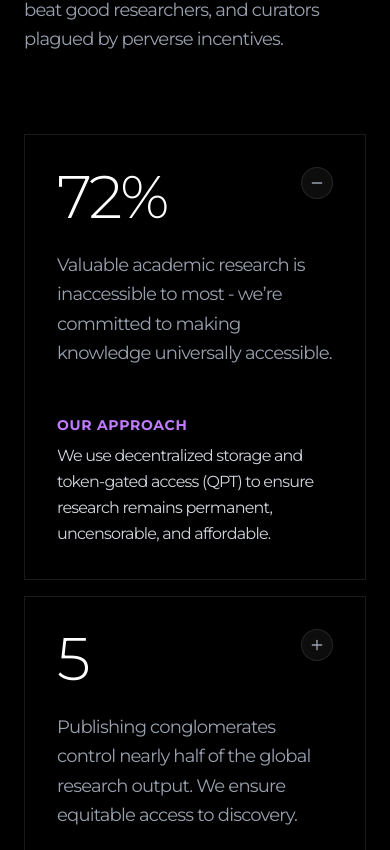
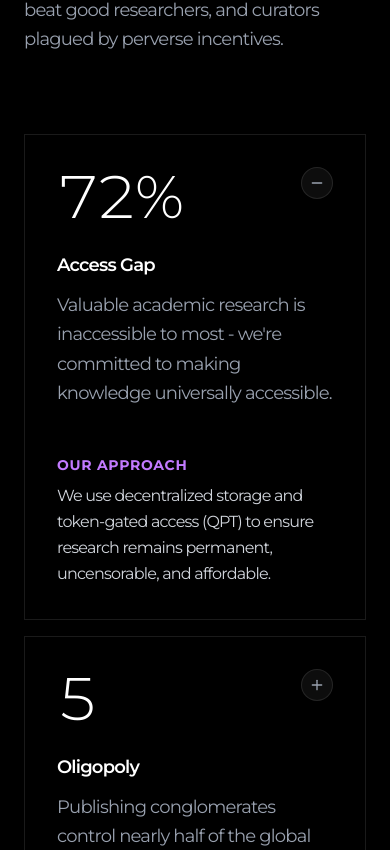
Before and after one commit to openQuanta-organization/openquanta-1, a Next.js app: page / in a window 390 px wide. Shown: the part 1734-2584 px from the top of the page. Built offline with nearby package versions, Linux system fonts and the light colour scheme.

Commit message:
worked on  the works

```diff
--- a/src/app/components/BuildingBlocks.tsx
+++ b/src/app/components/BuildingBlocks.tsx
@@ -1,22 +1,96 @@
 "use client";
 
-import React, { useState } from "react";
+import React, { useState, useRef, useEffect, useCallback } from "react";
 import { motion, AnimatePresence } from "framer-motion";
 import { Plus, Minus } from "lucide-react";
 
+// ─── useCounter Hook ────────────────────────────────────────
+const useCounter = (target, duration = 2800) => {
+  const [count, setCount] = useState(0);
+  const animationRef = useRef(null);
+  const startTimeRef = useRef(null);
+
+  const animate = useCallback(() => {
+    if (!startTimeRef.current) startTimeRef.current = performance.now();
+    const elapsed = performance.now() - startTimeRef.current;
+    const progress = Math.min(elapsed / duration, 1);
+    const eased = 1 - Math.pow(1 - progress, 3);
+    setCount(Math.round(eased * target));
+
+    if (progress < 1) {
+      animationRef.current = requestAnimationFrame(animate);
+    }
+  }, [target, duration]);
+
+  const startAnimation = useCallback(() => {
+    if (animationRef.current) cancelAnimationFrame(animationRef.current);
+    startTimeRef.current = null;
+    setCount(0);
+    animationRef.current = requestAnimationFrame(animate);
+  }, [animate]);
+
+  useEffect(() => {
+    return () => {
+      if (animationRef.current) cancelAnimationFrame(animationRef.current);
+    };
+  }, []);
+
+  return { count, startAnimation };
+};
+
+// ─── Animated Stat Display ──────────────────────────────────
+const AnimatedStat = ({ stat, isVisible }) => {
+  const numericValue = parseInt(stat.replace(/[^0-9]/g, ""), 10);
+  const suffix = stat.replace(/[0-9]/g, "");
+  const { count, startAnimation } = useCounter(numericValue, 2800);
+
+  useEffect(() => {
+    if (isVisible) {
+      startAnimation();
+    }
+  }, [isVisible, startAnimation]);
+
+  return (
+    <h3 className="text-6xl font-light text-white tracking-tighter tabular-nums">
+      {count}{suffix}
+    </h3>
+  );
+};
+
+// ─── Main Component ─────────────────────────────────────────
 const BuildingBlocks = () => {
-    // State to track which card is open.
     const [openIndex, setOpenIndex] = useState<number | null>(0);
+    const [isVisible, setIsVisible] = useState(false);
+    const sectionRef = useRef<HTMLDivElement>(null);
 
     const toggleIndex = (index: number) => {
         setOpenIndex(openIndex === index ? null : index);
     };
 
+    // Intersection observer — restarts counter every time section enters view
+    useEffect(() => {
+        const observer = new IntersectionObserver(
+            ([entry]) => {
+                if (entry.isIntersecting) {
+                    setIsVisible(false);
+                    const timeout = setTimeout(() => setIsVisible(true), 50);
+                    return () => clearTimeout(timeout);
+                } else {
+                    setIsVisible(false);
+                }
+            },
+            { threshold: 0.3 }
+        );
+
+        if (sectionRef.current) observer.observe(sectionRef.current);
+        return () => observer.disconnect();
+    }, []);
+
     const blocks = [
         {
             stat: "72%",
             title: "Access Gap",
-            problem: "Valuable academic research is inaccessible to most - we’re committed to making knowledge universally accessible.",
+            problem: "Valuable academic research is inaccessible to most - we're committed to making knowledge universally accessible.",
             approach: "We use decentralized storage and token-gated access (QPT) to ensure research remains permanent, uncensorable, and affordable."
         },
         {
@@ -72,40 +146,38 @@ const BuildingBlocks = () => {
                 </div>
 
                 {/* Stats Grid */}
-                <div className="grid grid-cols-1 md:grid-cols-3 gap-4">
+                <div ref={sectionRef} className="grid grid-cols-1 md:grid-cols-3 gap-4">
                     {blocks.map((block, index) => {
                         const isOpen = openIndex === index;
                         return (
                             <div
                                 key={index}
                                 className={`
-                  relative p-8 group transition-colors duration-500 border  border-white/10
-                  ${index !== 2 ? '' : ''} // Vertical borders between cards
+                  relative p-8 group transition-all duration-500 border border-white/10
+                  ${index !== 2 ? '' : ''}
                   hover:bg-white/[0.02]
+                  hover:border-purple-500/40
+                  hover:shadow-[0_0_25px_rgba(139,92,246,0.15),inset_0_0_25px_rgba(139,92,246,0.05)]
                 `}
                             >
                                 {/* Top Row: Stat + Toggle */}
                                 <div className="flex justify-between items-start mb-6">
-                                    <h3 className="text-6xl font-light text-white tracking-tighter">
-                                        {block.stat}
-                                    </h3>
-                                    {/* <button
-                                        onClick={() => toggleIndex(index)}
-                                       className="w-10 h-10 rounded-full border border-white/30 bg-white/15 flex items-center justify-center text-gray-100 hover:text-white hover:bg-white/25 transition-all"
-                                    >
-                                        {isOpen ? <Minus size={20} strokeWidth={0.5} /> : <Plus strokeWidth={0.5} size={20} />}
-                                    </button> */}
-                                      <span
+                                    <AnimatedStat stat={block.stat} isVisible={isVisible} />
+                                    <span
                                        onClick={() => toggleIndex(index)}
-                                      className="ml-4 shrink-0 flex items-center justify-center w-8 h-8 rounded-full border border-white/10 bg-white/5 text-gray-400">
+                                      className="ml-4 shrink-0 flex items-center justify-center w-8 h-8 rounded-full border border-white/10 bg-white/5 text-gray-400 cursor-pointer">
                                                   {openIndex === index ? (
                                                     <Minus className="w-4 h-4" />
                                                   ) : (
                                                     <Plus className="w-4 h-4" />
                                                   )}
                                                 </span>
+                                </div>
 
-                                </div>
+                                {/* Title */}
+                                <p className="text-white text-lg font-semibold mb-3">
+                                    {block.title}
+                                </p>
 
                                 {/* Contents */}
                                 <div className="min-h-[140px]">
@@ -114,7 +186,7 @@ const BuildingBlocks = () => {
                                     </p>
                                 </div>
 
-                                {/*Approach Section */}
+                                {/* Approach Section */}
                                 <AnimatePresence>
                                     {isOpen && (
                                         <motion.div
--- a/src/app/components/Faq.tsx
+++ b/src/app/components/Faq.tsx
@@ -3,7 +3,7 @@
 import React, { useState } from "react";
 import { motion, AnimatePresence } from "framer-motion";
 import { Search, CornerDownRight, Plus, Minus } from "lucide-react";
-
+import './style.css'
 const FAQ = () => {
   // State to track which FAQ item is open (null = all closed)
   const [openIndex, setOpenIndex] = useState<number | null>(0);
@@ -69,7 +69,7 @@ const FAQ = () => {
 
           <div className="relative flex items-center w-full bg-[#0A0A0A] border border-white/10 rounded-full px-2 py-2 shadow-2xl">
             {/* Left Icon & Divider */}
-            <div className="flex items-center pl-4 pr-3 gap-3">
+            <div className="flex items-center pl-4 pr-3 gap-3 ">
               <Search className="w-5 h-5 text-gray-500" />
               <div className="h-6 w-px bg-gray-700/50" />
             </div>
@@ -82,7 +82,7 @@ const FAQ = () => {
             />
 
             {/* Right Action Button */}
-            <button className="flex items-center justify-center w-12 h-12 rounded-full bg-gray-300 hover:bg-white transition-colors duration-200 group/btn">
+            <button className="roundbtn flex items-center justify-center w-12 h-12 rounded-full bg-gray-300 hover:bg-white transition-colors duration-200 group/btn">
               <CornerDownRight className="w-5 h-5 text-black transition-transform duration-200 group-hover/btn:-rotate-90" />
             </button>
           </div>
--- a/src/app/components/Features.tsx
+++ b/src/app/components/Features.tsx
@@ -3,6 +3,7 @@
 import React from "react";
 import Image from "next/image";
 import { motion } from "framer-motion";
+import './style.css'
 
 const Features = () => {
   const featureData = [
@@ -129,17 +130,17 @@ const Features = () => {
               whileInView={{ opacity: 1, y: 0 }}
               viewport={{ once: true }}
               transition={{ delay: index * 0.1 }}
-              className="flex flex-col group"
+              className="flex flex-col group "
             >
 
               {/* image container */}
-              <div className="relative w-full bg-[#0A0A0A]/50 backdrop-blur-sm border border-white/5 overflow-hidden mb-8 transition-all duration-300 group-hover:border-white/20 group-hover:shadow-2xl ">
+              <div className=" relative w-full bg-[#0A0A0A]/50 backdrop-blur-sm border border-white/5 overflow-hidden mb-8 transition-all duration-300 group-hover:border-white/20 group-hover:shadow-2xl ">
                 <Image
                   src={feature.imageSrc}
                   alt={feature.title}
                   width={feature.width}
                   height={feature.height}
-                  className="w-full h-auto hover:scale-105 transition-transform duration-500"
+                  className="w-full h-auto hover:scale-105 transition-transform duration-500 myimg"
                 />
 
               </div>
--- /dev/null
+++ b/src/app/components/style.css
@@ -0,0 +1,21 @@
+.dotp{
+    /* border: 2px solid #ff0000; */
+    margin-top: -15px;
+}
+.dottwo{
+     border: 2px solid #ff0000;
+}
+.myimg{
+    /* border: 2px solid red; */
+    height:400px;
+}
+@media (max-width: 768px) {
+    .myimg{
+        height:300px;
+    }
+    .roundbtn{
+     border-radius: 50%;
+     padding: 15px;
+     margin-left: -38px;
+}
+}
```
Also changed, not shown: src/app/components/About.tsx (+33 -32 lines).
